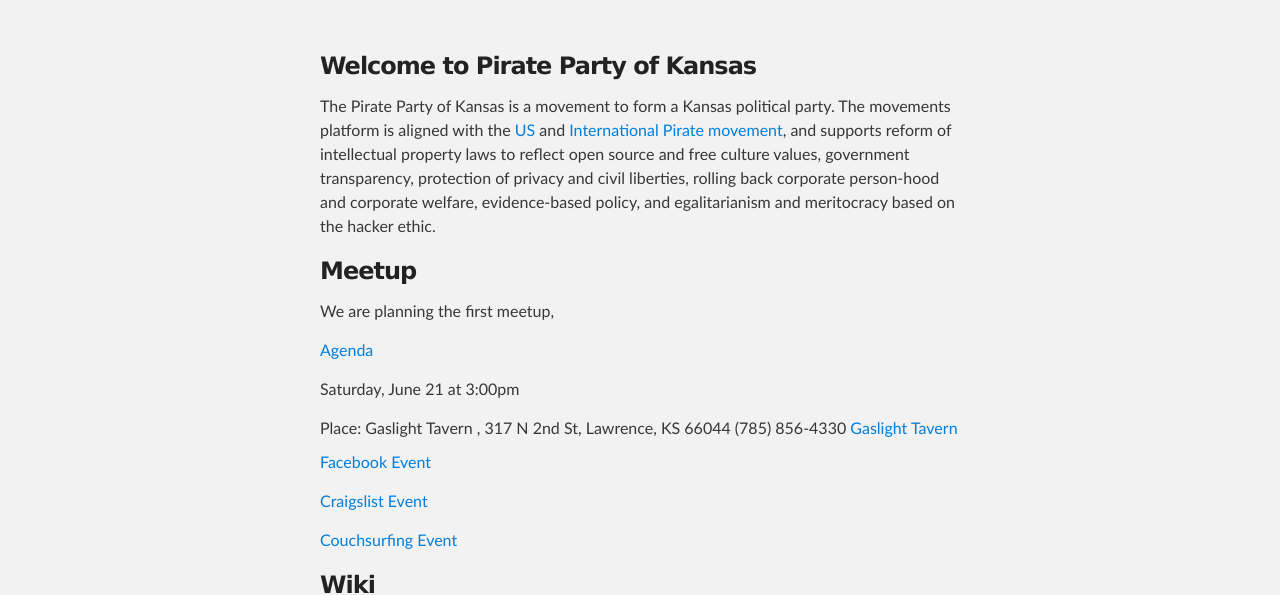
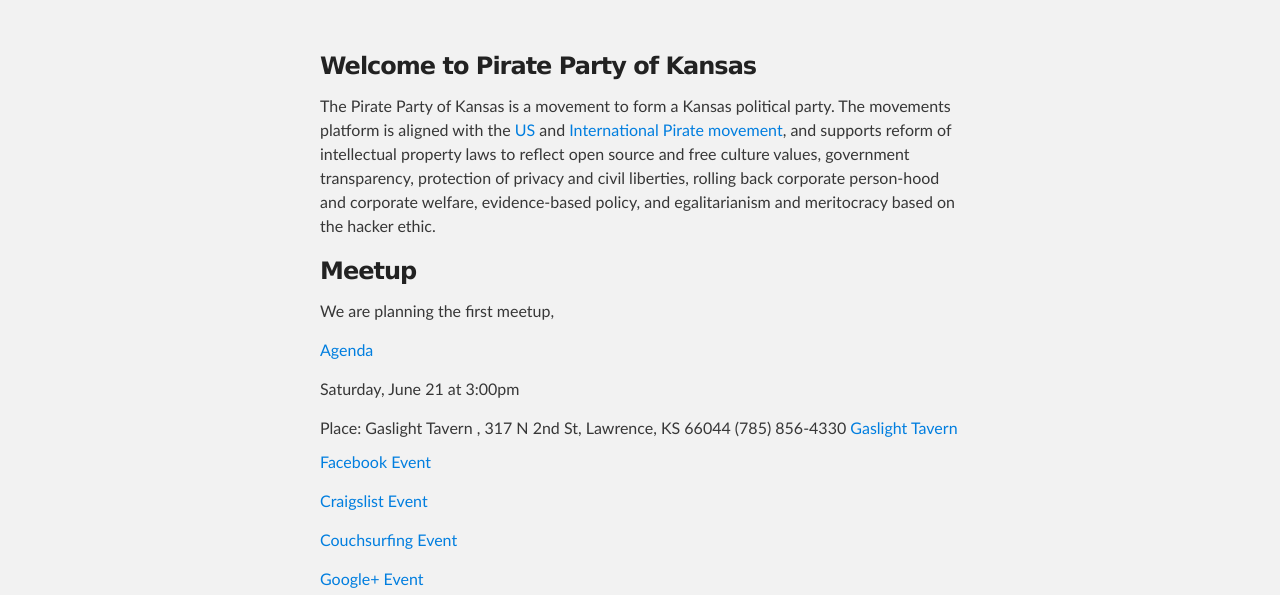
Before and after one commit to pirate-party-kansas/website, a plain HTML site: page index.html in a window 1280 px wide. Shown: the part 212-807 px from the top of the page. Drawn offline with Linux system fonts and the light colour scheme.

Commit message:
Update index.html
G+ event

```diff
--- a/index.html
+++ b/index.html
@@ -46,6 +46,8 @@ We are planning the first meetup,
   <p><a href="https://www.facebook.com/events/666298860085866/">Facebook Event</a></p>
   <p><a href="http://lawrence.craigslist.org/eve/4523782778.html">Craigslist Event</a></p>
   <p><a href="https://www.couchsurfing.org/n/events/first-pirate-party-kansas-meetup-lawrence">Couchsurfing Event</a></p>
+  <p><a href="https://plus.google.com/u/0/events/c179ra9rp9m7opsmd1dco6kmbo4">Google+ Event</a></p>
+
 
 
 <h3>Wiki</h3>
```
